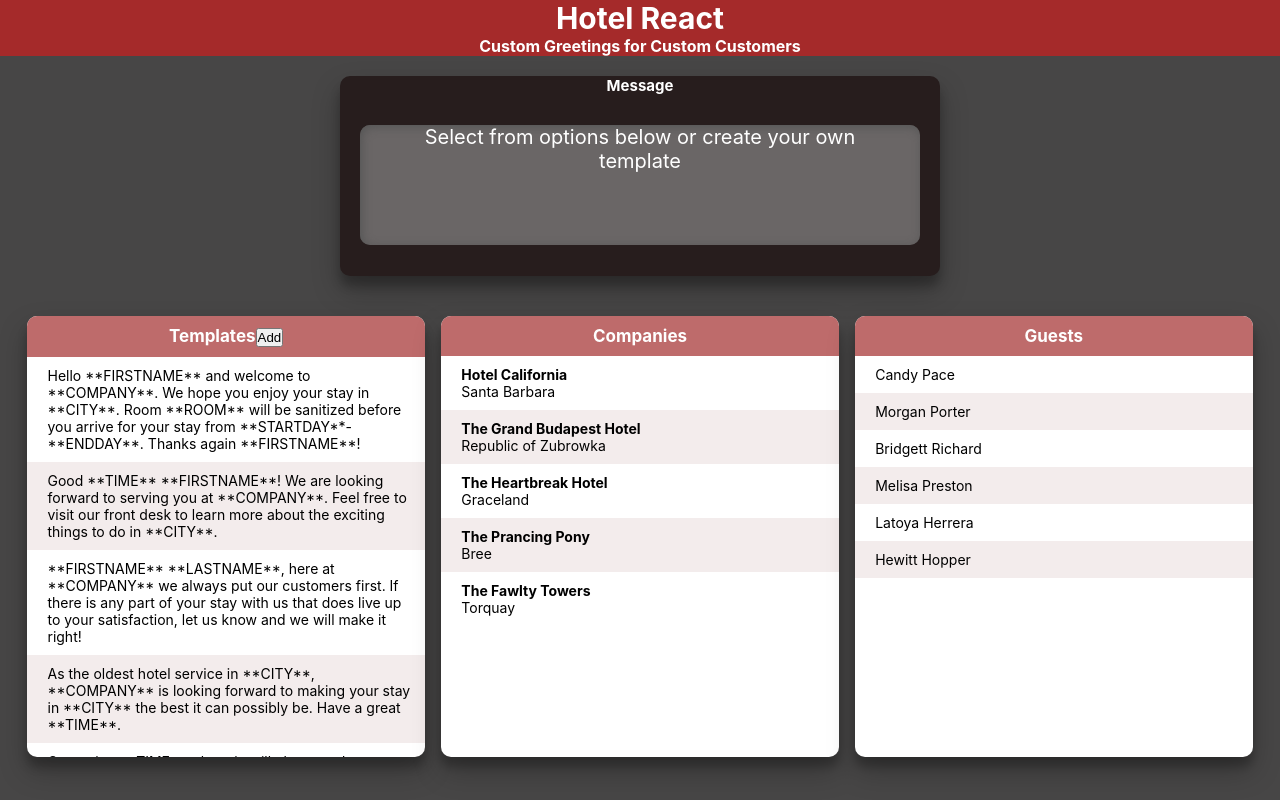
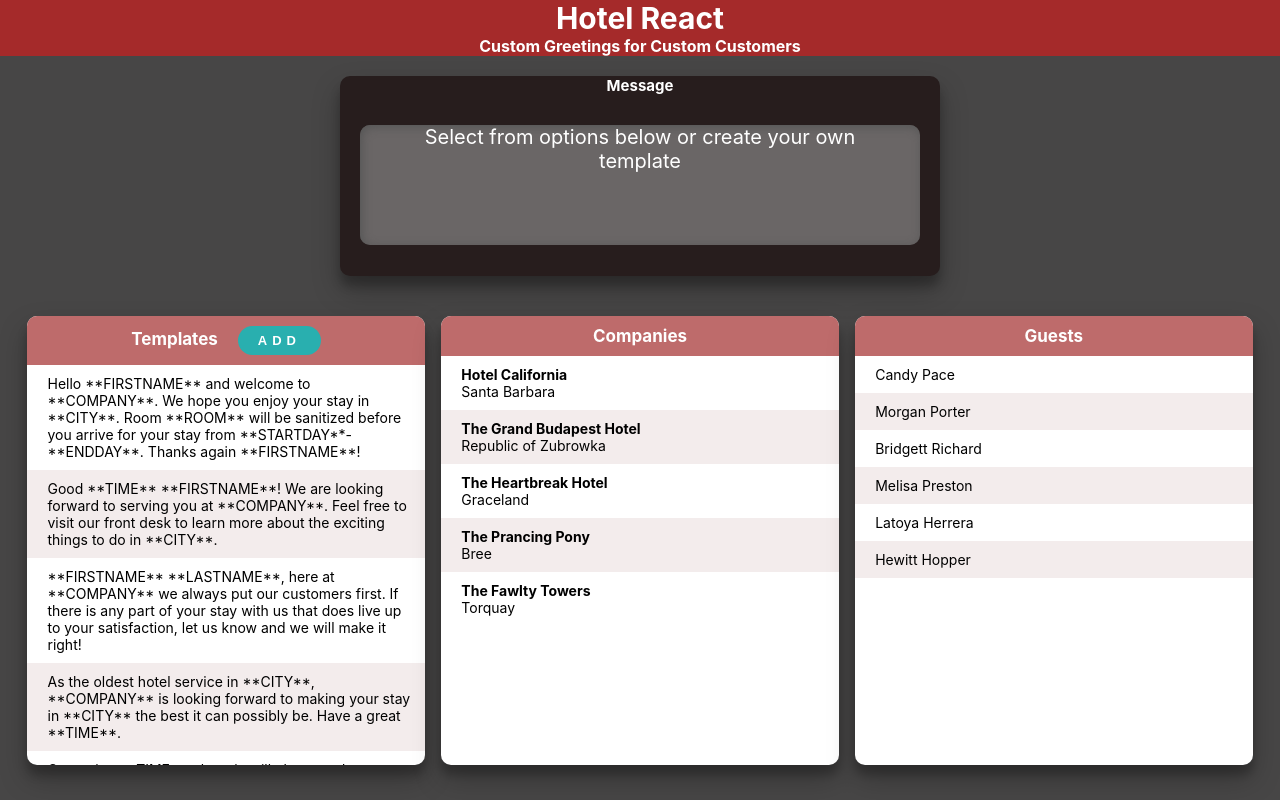
Before and after one commit to jcloeter/hotel-message-app, a React (Create React App) app: page / in a window 1280 px wide. Built offline with nearby package versions, Linux system fonts and the light colour scheme.

Commit message:
adding funtionality to modal

```diff
--- a/src/Helpers/getTimeGreeting.js
+++ b/src/Helpers/getTimeGreeting.js
@@ -1,7 +1,4 @@
 const getTimeGreeting = (timeZone) => {
-  console.log("TIMEEEEEEEEEE");
-  console.log(timeZone);
-
   const date = new Date();
   let time = date.getHours();
 
--- a/src/components/DataGroups/Templates.js
+++ b/src/components/DataGroups/Templates.js
@@ -4,6 +4,7 @@
 import ItemContainer from "../UI/ItemContainer";
 import styles from "./Templates.modules.css";
 import Modal from "../UI/Modal";
+import Button from "../UI/Button";
 
 const Templates = (props) => {
   const [template, setTemplate] = useState([]);
@@ -28,25 +29,28 @@
     props.onSelectedChange(obj, "templates");
   };
 
+  const closeModalHandler = () => {
+    console.log("closing modal");
+    setModalIsVisible(false);
+  };
   const showModalHandler = () => {
     // console.log("gonna show the modal");
     setModalIsVisible(true);
   };
   return (
     <>
-      {modalIsVisible ? <Modal /> : null}
+      {modalIsVisible ? <Modal onCloseModal={closeModalHandler} /> : null}
 
       <Card>
         <div class="template_header">
           <h4>
             Templates
-            <button
-              class="template_button"
-              type="button"
+            <Button
+              className={styles.template_button}
               onClick={showModalHandler}
             >
               Add
-            </button>
+            </Button>
           </h4>
         </div>
         <ItemContainer>
--- a/src/components/DataGroups/Templates.modules.css
+++ b/src/components/DataGroups/Templates.modules.css
@@ -8,10 +8,19 @@
   right: 0;
   color: red;
   background-color: red;
-} */
+}
 
 /* .template_button {
   color: purple;
   background-color: red;
   border: none;
 } */
+
+.template_button {
+  margin: 0 0 0 2rem;
+  /* position: absolute;
+  right: 0;
+  color: red;
+  background-color: red;
+  color: blue; */
+}
--- a/src/components/ResultMessage/CalculatedMessage.js
+++ b/src/components/ResultMessage/CalculatedMessage.js
@@ -26,8 +26,6 @@
       { str: "STARTDAY", var: getDayOfWeek(guests.reservation.startTimestamp) },
       { str: "ENDDAY", var: getDayOfWeek(guests.reservation.endTimestamp) },
       { str: "TIME", var: getTimeGreeting(companies.timezone) },
-
-      // { str: "TIME", var: guests.firstName },
     ];
 
     const finalStr = temp.template
--- /dev/null
+++ b/src/components/UI/Button.js
@@ -0,0 +1,16 @@
+import React from "react";
+import styles from "./Button.module.css";
+
+const Button = (props) => {
+  return (
+    <button
+      onClick={props.onClick}
+      type={props.type}
+      className={`${styles.button} ${props.className}`}
+    >
+      {props.children}
+    </button>
+  );
+};
+
+export default Button;
--- /dev/null
+++ b/src/components/UI/Button.module.css
@@ -0,0 +1,22 @@
+.button {
+  cursor: pointer;
+  padding: 0.7rem 2rem;
+  border-radius: 30px;
+  border: none;
+  font-size: 1.3rem;
+  font-weight: 600;
+  text-transform: uppercase;
+  color: #fff;
+  letter-spacing: 5px;
+  background-color: rgb(41, 175, 175);
+  margin-left: 2rem;
+}
+
+.button:hover {
+  transform: scale(1.01);
+}
+
+.button:active {
+  transform: scale(1.01);
+  transform: translateY(1px);
+}
--- a/src/components/UI/Modal.js
+++ b/src/components/UI/Modal.js
@@ -1,32 +1,42 @@
-import React from "react";
+import React, { useRef } from "react";
 import styles from "./Modal.modules.css";
+import Button from "./Button";
 
-const Modal = () => {
-  const closeModalHandler = () => {
-    console.log("closing modal");
+const Modal = (props) => {
+  //Start here by figuring out how to add a ref to the text area:
+  const textareaRef = useRef("");
+  console.log("TEXTAREA:");
+  console.log(textareaRef);
+  const submitTemplateHandler = (e) => {
+    console.log(e);
+    props.onCloseModal();
   };
   return (
     <>
-      <div class="overlay" onClick={closeModalHandler}>
+      <div class="overlay" onClick={props.onCloseModal}>
         Overlay
       </div>
       <div class="modal">
         <h4>Custom Greeting Template</h4>
+        <form onSubmit={submitTemplateHandler}>
           <textarea
             class="text_area"
+            value={textareaRef.current}
             placeholder="Start typing to make a template. To use variables and make the template reusable, enter the uppercase words below to use their value.
 
           Example: 'Good **TIME** **FIRSTNAME**.' => 'Good afternoon Sarah.'"
           ></textarea>
           <ul class="modal_instructions">
             <li>
-            <span class="variable">**FIRSTNAME**</span>- First name of customer
+              <span class="variable">**FIRSTNAME**</span>- First name of
+              customer
             </li>
             <li>
               <span class="variable">**LASTNAME**</span>- Last name of customer
             </li>
             <li>
-            <span class="variable">**COMPANY**</span>- Name of hotel or company
+              <span class="variable">**COMPANY**</span>- Name of hotel or
+              company
             </li>
             <li>
               <span class="variable">**CITY**</span>- Name of city that the
@@ -36,8 +46,20 @@
               <span class="variable">**TIME**</span>- "Morning", "Afternoon", or
               "Evening" used for greeting
             </li>
+            <li>
+              <span class="variable">**STARTDAY**</span>- Day of week that
+              customer arrives
+            </li>
+            <li>
+              <span class="variable">**ENDDAY**</span>- Day of week that
+              customer leaves
+            </li>
           </ul>
-        <button class="btn_modal">Create</button>
+          {/* <button class="btn_modal">Create</button> */}
+          <Button className="btn_modal" type="submit">
+            Create
+          </Button>
+        </form>
       </div>
     </>
   );
--- a/src/components/UI/Modal.modules.css
+++ b/src/components/UI/Modal.modules.css
@@ -55,14 +55,14 @@
 
 .btn_modal {
   background-color: rgb(7, 128, 128);
-  padding: 1rem 2rem;
+  /* padding: 1rem 2rem;
   border-radius: 30px;
   border: none;
   font-size: 1.5rem;
   font-weight: 600;
   text-transform: uppercase;
   color: #fff;
-  letter-spacing: 5px;
+  letter-spacing: 5px; */
 }
 
 .btn-modal:hover {
```
Lines whose indentation alone changed are shown as unchanged.
